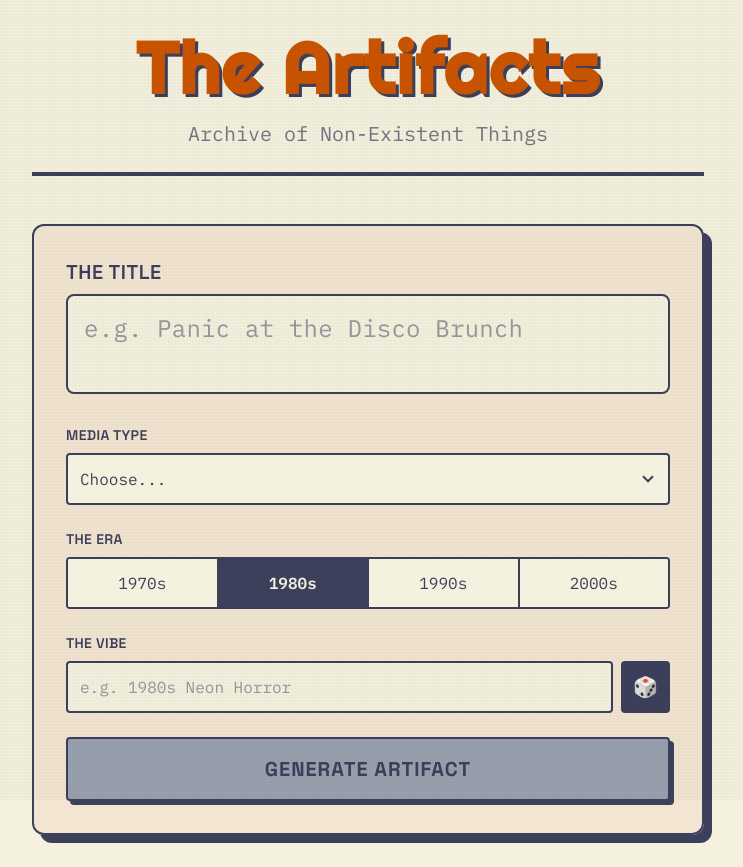
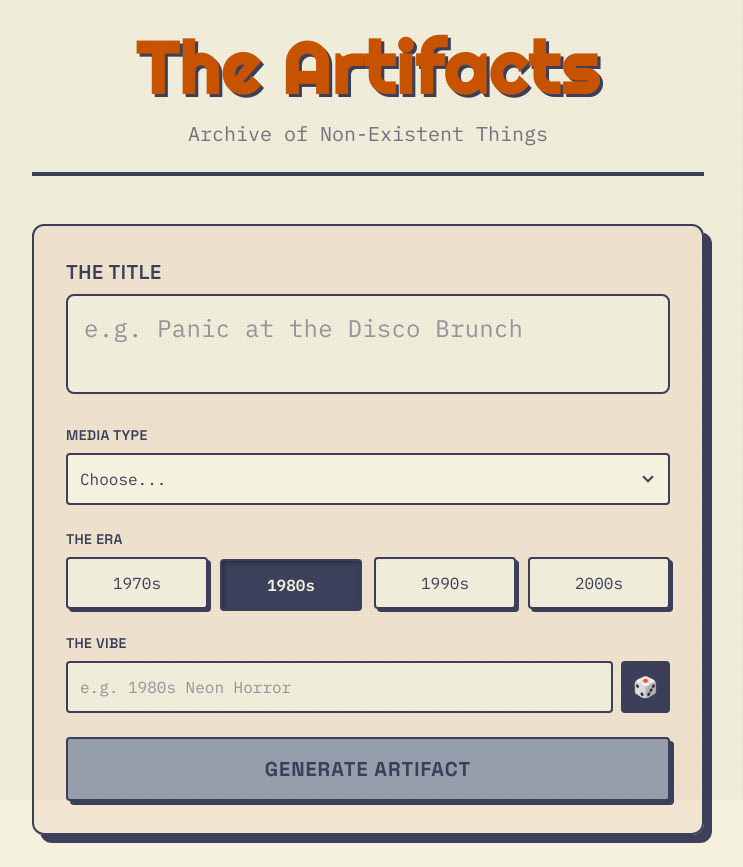
Before and after one commit to dylandibona/artifacts, a Next.js app: page / in a window 1280 px wide. Shown: the whole page, without its empty margins (272-1015 px from the left). Built offline with nearby package versions, Linux system fonts and the light colour scheme.

Commit message:
Style decade buttons as 3D radio buttons

```diff
--- a/app/page.tsx
+++ b/app/page.tsx
@@ -141,22 +141,31 @@ export default function Home() {
             {/* The Era */}
             <div>
               <label className="block font-semibold uppercase mb-2 text-sm tracking-wide" style={{ fontFamily: "var(--font-body)" }}>The Era</label>
-              <div className="flex border-2 border-[#3d405b] rounded overflow-hidden bg-[#f4f1de]">
-                {["1970s", "1980s", "1990s", "2000s"].map((era, index) => (
+              <div className="flex gap-2 md:gap-3">
+                {["1970s", "1980s", "1990s", "2000s"].map((era) => {
+                  const isSelected = decade === era || (era === "2000s" && decade === "Early 2000s");
+                  return (
                     <button
                       key={era}
                       type="button"
                       onClick={() => setDecade(era === "2000s" ? "Early 2000s" : era)}
-                    className={`flex-1 py-3 px-2 text-sm md:text-base transition-all relative ${
-                      (decade === era || (era === "2000s" && decade === "Early 2000s"))
-                        ? "bg-[#3d405b] text-[#f4f1de] font-semibold shadow-inner"
-                        : "bg-[#f4f1de] text-[#3d405b] hover:bg-[#e07a5f]/20"
-                    } ${index !== 0 ? "border-l-2 border-[#3d405b]" : ""}`}
-                    style={{ fontFamily: "var(--font-mono)", fontWeight: (decade === era || (era === "2000s" && decade === "Early 2000s")) ? 600 : 400 }}
+                      className={`flex-1 py-3 px-2 text-sm md:text-base rounded border-2 border-[#3d405b] transition-all ${
+                        isSelected
+                          ? "bg-[#3d405b] text-[#f4f1de] translate-y-[2px]"
+                          : "bg-[#f4f1de] text-[#3d405b] hover:bg-[#e07a5f]/10"
+                      }`}
+                      style={{
+                        fontFamily: "var(--font-mono)",
+                        fontWeight: isSelected ? 600 : 400,
+                        boxShadow: isSelected
+                          ? "inset 2px 2px 4px rgba(0,0,0,0.3)"
+                          : "3px 3px 0px 0px rgba(61,64,91,1)",
+                      }}
                     >
                       {era}
                     </button>
-                ))}
+                  );
+                })}
               </div>
             </div>
 
```
Lines whose indentation alone changed are shown as unchanged.
